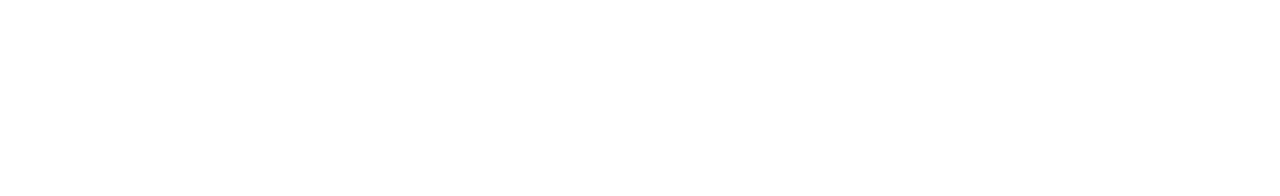
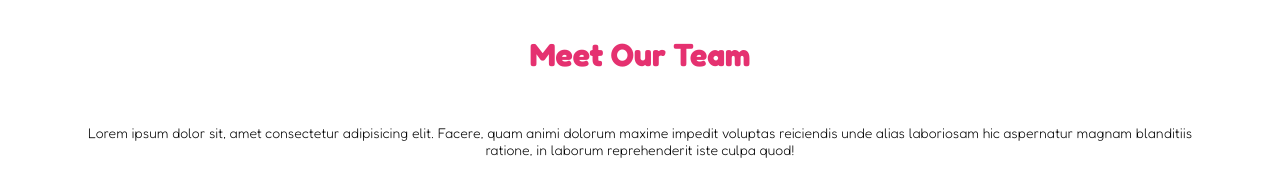
Before and after one commit to 32Fire32/html-css-float-cards, a plain HTML site: page index.html in a window 1280 px wide. Drawn offline with Linux system fonts and the light colour scheme.

Commit message:
Testo e Titolo

```diff
--- a/css/style.css
+++ b/css/style.css
@@ -18,3 +18,18 @@
  body{
     font-family: 'Fredoka', sans-serif;
  }
+
+ h1{
+    font-weight: 700;
+    margin:auto;
+    color: #E53170;
+    text-align: center;
+    margin: 35px 0px 50px 0px
+ }
+
+ p {
+    font-weight: 300;
+    text-align: center;
+    font-size: 14px;
+    margin-bottom: 50px;
+ }
--- a/index.html
+++ b/index.html
@@ -14,6 +14,10 @@
 </head>
 <body>
     <div class="container">
+        <div class="intro">
+            <h1>Meet Our Team</h1>
+            <p>Lorem ipsum dolor sit, amet consectetur adipisicing elit. Facere, quam animi dolorum maxime impedit voluptas reiciendis unde alias laboriosam hic aspernatur magnam blanditiis ratione, in laborum reprehenderit iste culpa quod!</p>
+        </div>
     </div>
 </body>
 </html>
```
